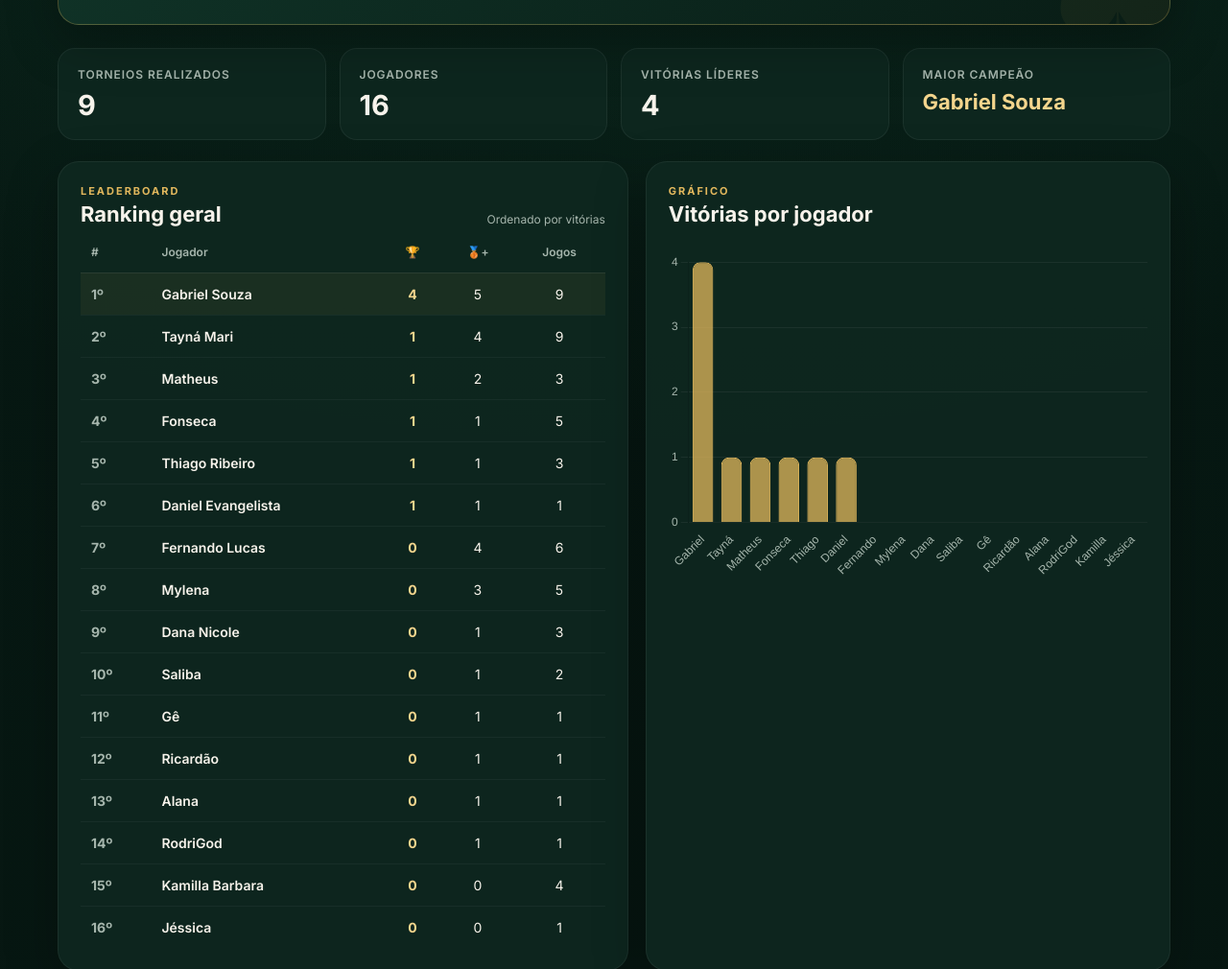
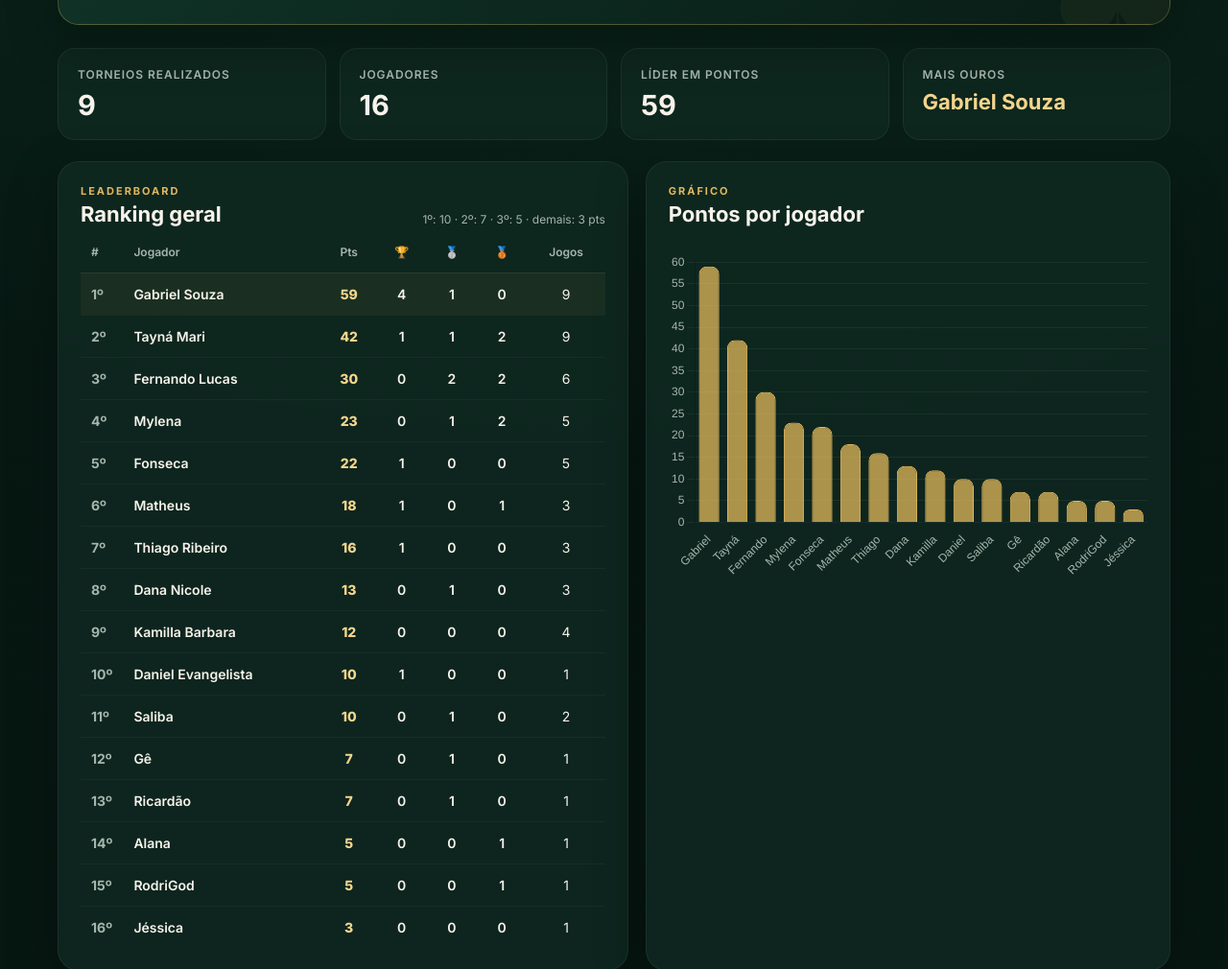
Before and after one commit to Dev-GabrielN/ranking-poker, a plain HTML site: page index.html in a window 1280 px wide. Shown: the part 935-1945 px from the top of the page at 96% size. Drawn offline with nearby package versions, Linux system fonts and the light colour scheme.

Commit message:
outro update

```diff
--- a/app.js
+++ b/app.js
@@ -1,124 +1,347 @@
 let TORNEIOS = [];
 let PROXIMO_TORNEIO = null;
+
 const medals = ["🏆", "🥈", "🥉"];
-let winsChart = null;
+const pontosPorPosicao = [10, 7, 5];
+let pointsChart = null;
 
 async function carregarDados() {
   const response = await fetch("./torneios.json");
-  if (!response.ok) throw new Error(`Não foi possível carregar torneios.json: ${response.status}`);
+
+  if (!response.ok) {
+    throw new Error(`Não foi possível carregar torneios.json: ${response.status}`);
+  }
+
   const dados = await response.json();
-  if (!dados || !Array.isArray(dados.torneios)) throw new Error('JSON inválido: propriedade "torneios" ausente.');
+
+  if (!dados || !Array.isArray(dados.torneios)) {
+    throw new Error('JSON inválido: propriedade "torneios" ausente.');
+  }
+
   return {
     proximoTorneio: dados.proximoTorneio || null,
     torneios: dados.torneios.sort((a, b) => b.numero - a.numero)
   };
 }
+
 function formatDate(dateString) {
   if (!dateString) return "";
+
   const [year, month, day] = dateString.split("-");
   return `${day}/${month}/${year}`;
 }
+
+function pontosDaColocacao(index) {
+  return pontosPorPosicao[index] ?? 3;
+}
+
 function createPlayerStats() {
   const players = new Map();
-  TORNEIOS.forEach(t => t.colocacoes.forEach((nome, index) => {
-    if (!players.has(nome)) players.set(nome, { nome, vitorias: 0, podios: 0, participacoes: 0, melhorColocacao: Infinity });
-    const p = players.get(nome);
-    p.participacoes++;
-    p.melhorColocacao = Math.min(p.melhorColocacao, index + 1);
-    if (index === 0) p.vitorias++;
-    if (index <= 2) p.podios++;
-  }));
-  return [...players.values()].sort((a,b) => b.vitorias-a.vitorias || b.podios-a.podios || a.melhorColocacao-b.melhorColocacao || b.participacoes-a.participacoes || a.nome.localeCompare(b.nome, "pt-BR"));
+
+  TORNEIOS.forEach((torneio) => {
+    torneio.colocacoes.forEach((nome, index) => {
+      if (!players.has(nome)) {
+        players.set(nome, {
+          nome,
+          pontos: 0,
+          ouros: 0,
+          pratas: 0,
+          bronzes: 0,
+          participacoes: 0
+        });
+      }
+
+      const jogador = players.get(nome);
+      jogador.pontos += pontosDaColocacao(index);
+      jogador.participacoes += 1;
+
+      if (index === 0) jogador.ouros += 1;
+      if (index === 1) jogador.pratas += 1;
+      if (index === 2) jogador.bronzes += 1;
+    });
+  });
+
+  return Array.from(players.values()).sort((a, b) =>
+    b.pontos - a.pontos ||
+    b.ouros - a.ouros ||
+    b.pratas - a.pratas ||
+    b.bronzes - a.bronzes ||
+    b.participacoes - a.participacoes ||
+    a.nome.localeCompare(b.nome, "pt-BR")
+  );
 }
+
 function renderNextEvent() {
   const el = document.getElementById("nextEvent");
-  if (!PROXIMO_TORNEIO) { el.innerHTML = ""; return; }
+
+  if (!PROXIMO_TORNEIO) {
+    el.innerHTML = "";
+    return;
+  }
+
   const e = PROXIMO_TORNEIO;
-  const regras = [...e.premiacao, ...e.estrutura].map(regra => `<li>${regra}</li>`).join("");
-  const maos = e.rankingMaos.map((mao, i) => `<span>${i+1}. ${mao}</span>`).join("");
+  const regras = [...e.premiacao, ...e.estrutura]
+    .map((regra) => `<li>${regra}</li>`)
+    .join("");
+
+  const maos = e.rankingMaos
+    .map((mao, index) => `<span>${index + 1}. ${mao}</span>`)
+    .join("");
+
   el.innerHTML = `
     <article class="next-event-card">
       <div>
         <span class="event-status">${e.status}</span>
         <p class="section-label">Joguinho de Poker ♠️</p>
         <h2 class="event-title">${e.numero}º Torneio de Poker</h2>
-        <p class="event-lead">Previsão para o sábado da terceira semana de junho. A data e o local ainda precisam ser confirmados.</p>
+        <p class="event-lead">
+          Previsão para o sábado da terceira semana de junho. A data e o local ainda precisam ser confirmados.
+        </p>
+
         <div class="event-meta">
-          <div class="event-meta-item"><span>Data prevista</span><strong>${formatDate(e.dataPrevista)}</strong></div>
-          <div class="event-meta-item"><span>Horário previsto</span><strong>${e.horarioPrevisto} · Chegada ${e.chegadaRecomendada}</strong></div>
-          <div class="event-meta-item"><span>Modalidade</span><strong>${e.modalidade}</strong></div>
-          <div class="event-meta-item"><span>Local previsto</span><strong>${e.localPrevisto}</strong></div>
-          <div class="event-meta-item"><span>Buy-in</span><strong>${e.buyIn}</strong></div>
-          <div class="event-meta-item"><span>Stack / entrada tardia</span><strong>${e.stackInicial}<br>${e.entradaTardia}</strong></div>
+          <div class="event-meta-item">
+            <span>Data prevista</span>
+            <strong>${formatDate(e.dataPrevista)}</strong>
+          </div>
+          <div class="event-meta-item">
+            <span>Horário previsto</span>
+            <strong>${e.horarioPrevisto} · Chegada ${e.chegadaRecomendada}</strong>
+          </div>
+          <div class="event-meta-item">
+            <span>Modalidade</span>
+            <strong>${e.modalidade}</strong>
+          </div>
+          <div class="event-meta-item">
+            <span>Local previsto</span>
+            <strong>${e.localPrevisto}</strong>
+          </div>
+          <div class="event-meta-item">
+            <span>Buy-in</span>
+            <strong>${e.buyIn}</strong>
+          </div>
+          <div class="event-meta-item">
+            <span>Stack / entrada tardia</span>
+            <strong>${e.stackInicial}<br>${e.entradaTardia}</strong>
+          </div>
         </div>
       </div>
+
       <aside class="rules-card">
         <p class="section-label">Regras da mesa</p>
         <h4>Texas Hold’em No Limit</h4>
         <ul class="rules-list">${regras}</ul>
+
         <div class="hand-ranking">
           <p class="hand-ranking-title">Ranking das mãos · referência PokerStars</p>
           <div class="hands-pills">${maos}</div>
-          <a class="official-link" href="${e.referencia.url}" target="_blank" rel="noopener noreferrer">${e.referencia.titulo} ↗</a>
+          <a class="official-link" href="${e.referencia.url}" target="_blank" rel="noopener noreferrer">
+            ${e.referencia.titulo} ↗
+          </a>
         </div>
       </aside>
-    </article>`;
+    </article>
+  `;
 }
+
 function renderLastWinner() {
-  const t = TORNEIOS[0], card = document.getElementById("lastWinnerCard");
-  if (!t) { card.innerHTML = "<p>Nenhum torneio cadastrado.</p>"; return; }
-  card.innerHTML = `<div class="crown">🏆</div><h3>Último campeão</h3><p class="winner-name">${t.colocacoes[0]}</p><p class="tournament-number">${t.numero}º Torneio de Poker · ${formatDate(t.data)}</p>`;
+  const latest = TORNEIOS[0];
+  const card = document.getElementById("lastWinnerCard");
+
+  if (!latest) {
+    card.innerHTML = "<p>Nenhum torneio cadastrado.</p>";
+    return;
+  }
+
+  card.innerHTML = `
+    <div class="crown">🏆</div>
+    <h3>Último campeão</h3>
+    <p class="winner-name">${latest.colocacoes[0]}</p>
+    <p class="tournament-number">${latest.numero}º Torneio de Poker · ${formatDate(latest.data)}</p>
+  `;
 }
+
 function renderStats(players) {
-  const topWins = players[0]?.vitorias || 0;
-  const leaders = players.filter(p => p.vitorias === topWins && topWins > 0).map(p => p.nome).join(" / ");
+  const lider = players[0];
+  const maisOuros = Math.max(...players.map((player) => player.ouros), 0);
+  const campeoes = players
+    .filter((player) => player.ouros === maisOuros && maisOuros > 0)
+    .map((player) => player.nome)
+    .join(" / ");
+
   document.getElementById("stats").innerHTML = `
-    <article class="stat-card"><p>Torneios realizados</p><strong>${TORNEIOS.length}</strong></article>
-    <article class="stat-card"><p>Jogadores</p><strong>${players.length}</strong></article>
-    <article class="stat-card"><p>Vitórias líderes</p><strong>${topWins}</strong></article>
-    <article class="stat-card highlight"><p>Maior campeão</p><strong>${leaders || "-"}</strong></article>`;
+    <article class="stat-card">
+      <p>Torneios realizados</p>
+      <strong>${TORNEIOS.length}</strong>
+    </article>
+    <article class="stat-card">
+      <p>Jogadores</p>
+      <strong>${players.length}</strong>
+    </article>
+    <article class="stat-card">
+      <p>Líder em pontos</p>
+      <strong>${lider ? lider.pontos : 0}</strong>
+    </article>
+    <article class="stat-card highlight">
+      <p>Mais ouros</p>
+      <strong>${campeoes || "-"}</strong>
+    </article>
+  `;
 }
+
 function renderRanking(players) {
-  document.getElementById("rankingBody").innerHTML = players.map((p, i) => `<tr><td class="position">${i+1}º</td><td class="player">${p.nome}</td><td class="gold-value">${p.vitorias}</td><td>${p.podios}</td><td>${p.participacoes}</td></tr>`).join("");
+  const body = document.getElementById("rankingBody");
+
+  body.innerHTML = players.map((player, index) => `
+    <tr>
+      <td class="position">${index + 1}º</td>
+      <td class="player">${player.nome}</td>
+      <td class="points-value">${player.pontos}</td>
+      <td class="medal-value">${player.ouros}</td>
+      <td class="medal-value">${player.pratas}</td>
+      <td class="medal-value">${player.bronzes}</td>
+      <td>${player.participacoes}</td>
+    </tr>
+  `).join("");
 }
-function renderWinsChart(players) {
-  if (winsChart) winsChart.destroy();
-  winsChart = new Chart(document.getElementById("winsChart"), {
+
+function renderPointsChart(players) {
+  const context = document.getElementById("winsChart");
+
+  if (pointsChart) pointsChart.destroy();
+
+  pointsChart = new Chart(context, {
     type: "bar",
-    data: { labels: players.map(p => p.nome.split(" ")[0]), datasets: [{ label: "Vitórias", data: players.map(p => p.vitorias), backgroundColor: "rgba(226, 184, 93, 0.75)", borderColor: "#e2b85d", borderWidth: 1, borderRadius: 8, maxBarThickness: 40 }] },
-    options: { responsive: true, maintainAspectRatio: false, plugins: { legend: { display: false }, tooltip: { backgroundColor: "#102d24", titleColor: "#f7f3eb", bodyColor: "#f4d58d", padding: 12 } }, scales: { x: { grid: { display: false }, ticks: { color: "#a6b6ad" } }, y: { beginAtZero: true, ticks: { color: "#a6b6ad", stepSize: 1, precision: 0 }, grid: { color: "rgba(255, 255, 255, 0.06)" } } } }
+    data: {
+      labels: players.map((player) => player.nome.split(" ")[0]),
+      datasets: [
+        {
+          label: "Pontos",
+          data: players.map((player) => player.pontos),
+          backgroundColor: "rgba(226, 184, 93, 0.75)",
+          borderColor: "#e2b85d",
+          borderWidth: 1,
+          borderRadius: 8,
+          maxBarThickness: 40
+        }
+      ]
+    },
+    options: {
+      responsive: true,
+      maintainAspectRatio: false,
+      plugins: {
+        legend: { display: false },
+        tooltip: {
+          backgroundColor: "#102d24",
+          titleColor: "#f7f3eb",
+          bodyColor: "#f4d58d",
+          padding: 12
+        }
+      },
+      scales: {
+        x: {
+          grid: { display: false },
+          ticks: { color: "#a6b6ad" }
+        },
+        y: {
+          beginAtZero: true,
+          ticks: {
+            color: "#a6b6ad",
+            stepSize: 5,
+            precision: 0
+          },
+          grid: { color: "rgba(255, 255, 255, 0.06)" }
+        }
+      }
+    }
   });
 }
+
 function renderTournamentOptions() {
-  const f = document.getElementById("tournamentFilter");
-  f.innerHTML = `<option value="all">Todos os torneios</option>${TORNEIOS.map(t => `<option value="${t.numero}">${t.numero}º Torneio</option>`).join("")}`;
-  f.addEventListener("change", () => renderTournaments(f.value));
+  const filter = document.getElementById("tournamentFilter");
+
+  filter.innerHTML = `
+    <option value="all">Todos os torneios</option>
+    ${TORNEIOS.map((torneio) => (
+      `<option value="${torneio.numero}">${torneio.numero}º Torneio</option>`
+    )).join("")}
+  `;
+
+  filter.addEventListener("change", () => renderTournaments(filter.value));
 }
+
 function renderTournaments(selected = "all") {
-  const filtered = selected === "all" ? TORNEIOS : TORNEIOS.filter(t => t.numero === Number(selected));
-  document.getElementById("tournamentsGrid").innerHTML = filtered.map(t => `
+  const grid = document.getElementById("tournamentsGrid");
+  const filtered = selected === "all"
+    ? TORNEIOS
+    : TORNEIOS.filter((torneio) => torneio.numero === Number(selected));
+
+  grid.innerHTML = filtered.map((torneio) => `
     <article class="tournament-card">
-      <header class="tournament-card-header"><div><h4>✨ ${t.numero}º Torneio</h4><span class="players-count">${formatDate(t.data)}</span></div><span class="players-count">${t.colocacoes.length} jogadores</span></header>
-      <div class="podium">${t.colocacoes.map((nome, i) => `<div class="result-line ${i < 3 ? `top-${i+1}` : ""}"><span class="name">${i < 3 ? medals[i] : "🎖️"} ${nome}</span><span class="place">${i+1}º</span></div>`).join("")}</div>
-    </article>`).join("");
+      <header class="tournament-card-header">
+        <div>
+          <h4>✨ ${torneio.numero}º Torneio</h4>
+          <span class="players-count">${formatDate(torneio.data)}</span>
+        </div>
+        <span class="players-count">${torneio.colocacoes.length} jogadores</span>
+      </header>
+      <div class="podium">
+        ${torneio.colocacoes.map((nome, index) => `
+          <div class="result-line ${index < 3 ? `top-${index + 1}` : ""}">
+            <span class="name">${index < 3 ? medals[index] : "🎖️"} ${nome}</span>
+            <span class="place">${index + 1}º · ${pontosDaColocacao(index)} pts</span>
+          </div>
+        `).join("")}
+      </div>
+    </article>
+  `).join("");
 }
+
 function renderUpdatedAt() {
-  const t = TORNEIOS[0];
-  document.getElementById("updatedAt").textContent = t ? `Até o ${t.numero}º torneio · ${formatDate(t.data)}` : "Sem resultados";
+  const latest = TORNEIOS[0];
+  const updatedAt = document.getElementById("updatedAt");
+
+  updatedAt.textContent = latest
+    ? `Último jogo: ${latest.numero}º Torneio · ${formatDate(latest.data)}`
+    : "Nenhum jogo registrado";
 }
+
 function renderError(error) {
   console.error(error);
-  document.getElementById("nextEvent").innerHTML = `<p class="empty">Não foi possível carregar as informações do próximo torneio.</p>`;
-  document.getElementById("lastWinnerCard").innerHTML = `<h3>Erro ao carregar resultados</h3><p class="description">Confira o arquivo <strong>torneios.json</strong>.</p>`;
-  document.getElementById("tournamentsGrid").innerHTML = `<p class="empty">Não foi possível carregar o histórico.</p>`;
+
+  document.getElementById("nextEvent").innerHTML = `
+    <p class="empty">Não foi possível carregar as informações do próximo torneio.</p>
+  `;
+
+  document.getElementById("lastWinnerCard").innerHTML = `
+    <h3>Erro ao carregar resultados</h3>
+    <p class="description">Confira o arquivo <strong>torneios.json</strong>.</p>
+  `;
+
+  document.getElementById("tournamentsGrid").innerHTML = `
+    <p class="empty">Não foi possível carregar o histórico.</p>
+  `;
 }
+
 async function initialize() {
   try {
     const dados = await carregarDados();
+
     PROXIMO_TORNEIO = dados.proximoTorneio;
     TORNEIOS = dados.torneios;
+
     const players = createPlayerStats();
-    renderNextEvent(); renderUpdatedAt(); renderLastWinner(); renderStats(players); renderRanking(players); renderWinsChart(players); renderTournamentOptions(); renderTournaments();
-  } catch (error) { renderError(error); }
+
+    renderNextEvent();
+    renderUpdatedAt();
+    renderLastWinner();
+    renderStats(players);
+    renderRanking(players);
+    renderPointsChart(players);
+    renderTournamentOptions();
+    renderTournaments();
+  } catch (error) {
+    renderError(error);
+  }
 }
+
 document.addEventListener("DOMContentLoaded", initialize);
--- a/index.html
+++ b/index.html
@@ -5,6 +5,7 @@
   <meta name="viewport" content="width=device-width, initial-scale=1.0">
   <title>Ranking do Poker</title>
   <meta name="description" content="Histórico e ranking dos torneios de poker.">
+  <link rel="icon" type="image/svg+xml" href="favicon.svg">
   <link rel="preconnect" href="https://fonts.googleapis.com">
   <link rel="preconnect" href="https://fonts.gstatic.com" crossorigin>
   <link href="https://fonts.googleapis.com/css2?family=Bebas+Neue&family=Inter:wght@400;500;600;700;800&display=swap" rel="stylesheet">
@@ -50,7 +51,7 @@
             <p class="section-label">Leaderboard</p>
             <h3>Ranking geral</h3>
           </div>
-          <span class="small-note">Ordenado por vitórias</span>
+          <span class="small-note">1º: 10 · 2º: 7 · 3º: 5 · demais: 3 pts</span>
         </div>
 
         <div class="table-wrapper">
@@ -59,8 +60,10 @@
               <tr>
                 <th>#</th>
                 <th>Jogador</th>
-                <th title="Vitórias">🏆</th>
-                <th title="Pódios">🥉+</th>
+                <th title="Pontos">Pts</th>
+                <th title="Ouros">🏆</th>
+                <th title="Pratas">🥈</th>
+                <th title="Bronzes">🥉</th>
                 <th title="Participações">Jogos</th>
               </tr>
             </thead>
@@ -73,7 +76,7 @@
         <div class="panel-title">
           <div>
             <p class="section-label">Gráfico</p>
-            <h3>Vitórias por jogador</h3>
+            <h3>Pontos por jogador</h3>
           </div>
         </div>
         <div class="chart-wrapper">
@@ -95,7 +98,7 @@
   </main>
 
   <footer class="footer">
-    <p>♠ Ranking do Poker · Feito para a resenha da mesa ♠</p>
+    <p>Copyright © 2025 Sys Universe. All Rights Reserved.</p>
   </footer>
 </body>
 </html>
--- a/style.css
+++ b/style.css
@@ -502,3 +502,40 @@ h1 {
   .event-meta { grid-template-columns: 1fr; }
   .rules-card { padding: 16px; }
 }
+
+
+/* Ranking por pontuação */
+.ranking-table th:first-child,
+.ranking-table td:first-child {
+  width: 42px;
+}
+
+.ranking-table .points-value {
+  color: var(--gold-bright);
+  font-weight: 800;
+}
+
+.medal-value {
+  font-weight: 600;
+}
+
+@media (max-width: 620px) {
+  .ranking-panel {
+    padding: 17px 12px;
+  }
+
+  .ranking-table {
+    font-size: 12px;
+    min-width: 490px;
+  }
+
+  .ranking-table th,
+  .ranking-table td {
+    padding-left: 8px;
+    padding-right: 8px;
+  }
+
+  .small-note {
+    display: none;
+  }
+}
```
Also changed, not shown: favicon.svg (added).
